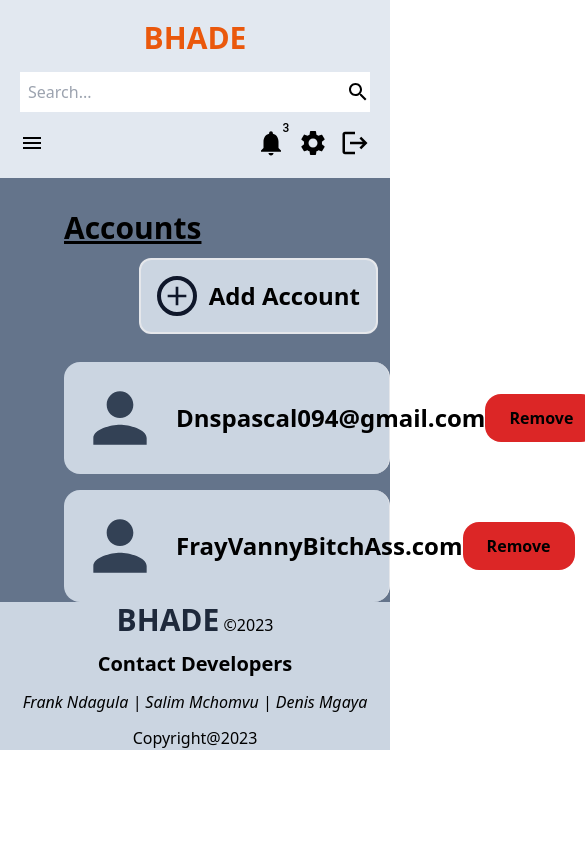
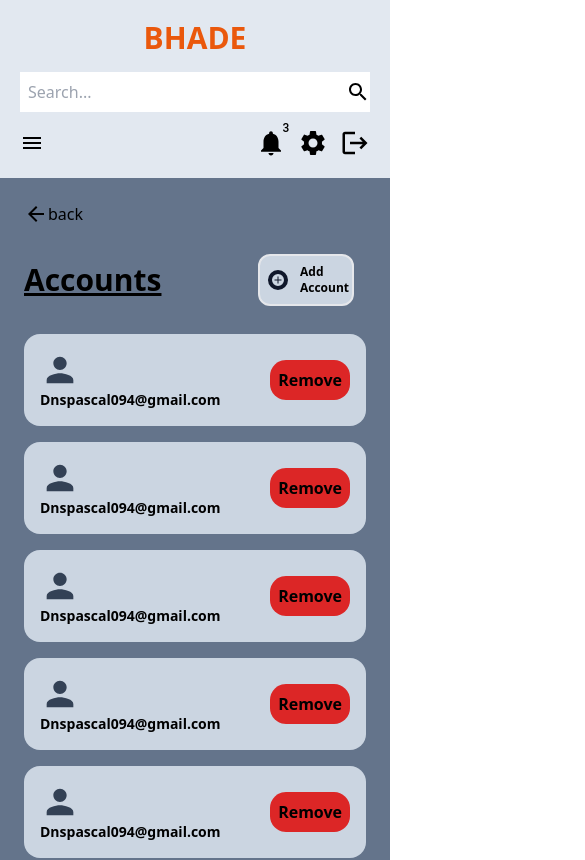
Before and after one commit to Frank-128/bhade, a React (Vite) app: page /accounts in a window 390 px wide. Shown: the top 860 px of the page, 585 px wide, since content can reach past the window. Built offline with nearby package versions, Linux system fonts and the light colour scheme.

Commit message:
Completed responsive design

```diff
--- a/src/App.jsx
+++ b/src/App.jsx
@@ -26,7 +26,7 @@ import AddBlock from "./pages/AddBlock";
 function Skeleton() {
 
   const [isOpen, setIsOpen] = useState(false);
-  const [window, setWindow] = useState(true);
+  const [window23, setWindow23] = useState(false);
   const location = useLocation();
   const routePath = location.pathname.split("/")[1];
   const [activeItem, setActiveItem] = React.useState(routePath || "dashboard");
@@ -35,7 +35,7 @@ function Skeleton() {
   };
   const handleClick = (e) => {
     if (e.target.classList.contains("notify") === false) {
-      setWindow(true);
+      setWindow23(true);
     }
   };
 
@@ -47,8 +47,8 @@ function Skeleton() {
       <Navbar
         isOpen={isOpen}
         handleActive={handleActive}
-        window={window}
-        setWindow={setWindow}
+        window23={window23}
+        setWindow23={setWindow23}
         setIsOpen={setIsOpen}
 
       />
@@ -72,7 +72,7 @@ function Skeleton() {
         </div>
         <div
           className={` ${
-            isOpen ? " basis-9/12  z-10 al:hidden md:block " : "flex-1"
+            isOpen ? " basis-9/12  z-10 al:hidden ml:block " : "flex-1"
           } w-96 skeleton  h-full `}
         >
           <Outlet />
--- a/src/pages/Account.jsx
+++ b/src/pages/Account.jsx
@@ -1,27 +1,60 @@
-import {Person, Add} from '@mui/icons-material'
-export const Account = () =>{
-    return(
-        <div className="pl-16 bg-slate-500 h-full">
-            <p  className="text-3xl text-black pt-8 font-bold underline">Accounts</p>
+import { Person, Add, Apple } from "@mui/icons-material";
+import { Link } from "react-router-dom";
+import { ArrowBack } from "@mui/icons-material";
 
-           <div className="flex justify-end p-3 "> <div className={'border-2 flex p-4 rounded-xl bg-slate-300 gap-3'} ><Add style={{fontSize:"40px"}} className="text-slate-900  rounded-3xl border-4 border-slate-900"/> <p className=" text-2xl font-bold flex justify-center items-center ">Add Account</p></div></div>
+export const Account = () => {
+  return (
+    <div className=" bg-slate-500 h-screen  p-6  w-screen ml:w-full ">
+     <Link to='/settings'>
+         <div className="flex items-center ">
+            <ArrowBack/> back
+         </div>
+         </Link>
+     <div  className="flex pt-4 items-center justify-between ">
+     <p className="text-3xl text-black font-bold underline">Accounts</p>
 
-           <div className='flex justify-between h-28 bg-slate-300 border-r rounded-2xl p-4 mt-4'>
-            <div className="flex">
-            <Person  style={{fontSize:"80px"}} className="text-slate-700"/>
-                <span className='text-2xl font-bold flex items-center ml-4'>Dnspascal094@gmail.com</span>
-           </div>
-               <div className="pt-4"> <button className=" rounded-2xl border-slate-800 w-28 h-12 font-bold bg-red-600 ">Remove</button></div>
+<div className="flex justify-center p-3 ">
+  {" "}
+  <div className={"border-2 flex p-2 ml:w-full w-24 items-center rounded-xl bg-slate-300 gap-3"}>
+    <Add
+      style={{ fontSize: "20px" }}
+      className="text-slate-900  rounded-3xl border-4 border-slate-900"
+    />{" "}
+    <p className=" text-xs sx:text-md ml:text-2xl  font-bold flex justify-center items-center ">
+      Add Account
+    </p>
+  </div>
+</div>
+     </div>
 
-            </div>
-            <div className='flex justify-between h-28 bg-slate-300 border-r rounded-2xl p-4 mt-4'>
-            <div className="flex">
-            <Person  style={{fontSize:"80px"}} className="text-slate-700"/>
-                <span className='text-2xl font-bold flex items-center ml-4'>FrayVannyBitchAss.com</span>
-           </div>
-               <div className="pt-4"> <button className=" rounded-2xl border-slate-800 w-28 h-12 font-bold bg-red-600 ">Remove</button></div>
-
-            </div>
+     <div className='h-3/4 overflow-y-scroll'>
+     {
+        Array(6).fill().map((_,i)=>(
+            <div className="flex   bg-slate-300  rounded-2xl p-4 mt-4 flex-col sx:flex-row justify-between items-center">
+        <div className="flex  flex-col ml:flex-row ">
+          <div className="ml:hidden">
+            <Person
+              style={{ fontSize: "40px" }}
+              className="text-slate-700   "
+            />
+          </div>
+          <div className="al:hidden ml:block">
+            <Person
+              style={{ fontSize: "80px" }}
+              className="text-slate-700 al:hidden ml:block "
+            />
+          </div>
+          <span className="ml:text-2xl al:text-sm  font-bold flex items-center ">
+            Dnspascal094@gmail.com
+          </span>
         </div>
-    )
-}
+        <button className=" rounded-2xl border-slate-800 ml:w-28 p-2 al:w-18  font-bold bg-red-600 ">
+          Remove
+        </button>
+      </div>
+        ))
+     }
+     </div>
+    </div>
+  );
+};
--- a/src/pages/AddBlock.jsx
+++ b/src/pages/AddBlock.jsx
@@ -16,17 +16,17 @@ function AddBlock() {
     }
   return (
     <div className='flex flex-col bg-slate-700 items-center justify-center h-screen'>
-        <div className=' al:w-screen  md:h-2/5 al:h-screen     ml:w-1/3  al:bg-slate-400 ml:bg-slate-300 p-5 ml:rounded-xl flex flex-col justify-center '>
+        <div className=' al:w-screen  ml:h-fit al:h-screen     ml:w-1/3  al:bg-slate-400 ml:bg-slate-300 p-5 ml:rounded-xl flex flex-col justify-center '>
         <span  className='font-bold text-2xl text-center'>Add a new Block</span>
 
         <form onSubmit={handleSubmit} className="">
             <div  className=' flex flex-col m-3'>
                 <label htmlFor="blockNo">Block No</label>
-                <Input id='blockNo' className='outline p-2' name='blockNo'  onChange={handleChange} required type='number' />
+                <Input id='blockNo' className='outline rounded-lg  p-2' name='blockNo'  onChange={handleChange} required type='number' />
             </div>
             <div  className=' flex flex-col m-3'>
                 <label htmlFor="roomNo">Number of rooms</label>
-                <Input id='RoomNo' className='outline p-2' name='roomNo' onChange={handleChange} required type='number' />
+                <Input id='RoomNo' className='outline rounded-lg p-2' name='roomNo' onChange={handleChange} required type='number' />
             </div>
             <div className='flex justify-between  pb-3 px-2'>
             <button type='reset' onClick={()=>{setInputsValue({blockNo:'',roomNo:''});setShow(false)}} className='bg-slate-200 p-4 rounded-lg'>Reset</button>
--- a/src/pages/ChangeEmail.jsx
+++ b/src/pages/ChangeEmail.jsx
@@ -1,8 +1,19 @@
+import { ArrowBack } from "@mui/icons-material"
+import { Link } from "react-router-dom"
+
 export const ChangeEmail = () =>{
     return (
-    <div className='pl-16'>
+    <div className='p-4 h-screen w-screen ml:w-full gap-y-4 flex flex-col'>
+         <Link to='/settings'>
+         <div className="flex items-center ">
+            <ArrowBack/> back
+         </div>
+         </Link>
          <div>
-            A link has been sent to your email account check it to confirm
+            A link has been sent to your email account, check it to confirm.
+            <div>
+                <i className="text-blue-400">Resend Link</i>
+            </div>
          </div>
     </div>
     )
--- a/src/pages/Setting.jsx
+++ b/src/pages/Setting.jsx
@@ -6,17 +6,17 @@ export const Setting=()=>{
     const navigate = useNavigate();
     return(
 
-        <div className={'pl-16 bg-slate-500 h-screen'}>
-            <div className="text-white text-3xl flex gap-2">
+        <div className={' bg-slate-500 h-screen'}>
+            <div className="text-white pl-4 pt-4  items-center al:text-xl ml:text-3xl flex gap-2">
                 <Settings style={{fontSize:"30px"}}  className="mt-1"/>
               <span className="font-bold">Settings</span>
 
             </div>
             <div>
-                <div className=" bg-slate-300 p-4 m-4 border-2 rounded-xl cursor-pointer" onClick={()=>navigate('/changeemail')}> <p className="font-bold text-2xl">Change Email</p></div>
-                <div className=" bg-slate-300 p-4 m-4 border-2 rounded-xl cursor-pointer " onClick={()=>navigate('/changepassword')}>  <p className="font-bold text-2xl">Change Password</p></div>
-                <div className=" bg-slate-300 p-4 m-4 border-2 rounded-xl cursor-pointer"  onClick={()=>navigate('/accounts')}> <p className="font-bold text-2xl">Accounts</p></div>
-                <div className=" bg-slate-300 p-4 m-4 border-2 rounded-xl cursor-pointer " onClick={()=>navigate('/')}> <p className="font-bold text-2xl">Contact Developers</p></div>
+                <div className=" bg-slate-300 p-4 m-4 border-2 rounded-xl cursor-pointer" onClick={()=>navigate('/changeemail')}> <p className="font-bold al:text-lg ml:text-2xl">Change Email</p></div>
+                <div className=" bg-slate-300 p-4 m-4 border-2 rounded-xl cursor-pointer " onClick={()=>navigate('/changepassword')}>  <p className="font-bold al:text-lg ml:text-2xl">Change Password</p></div>
+                <div className=" bg-slate-300 p-4 m-4 border-2 rounded-xl cursor-pointer"  onClick={()=>navigate('/accounts')}> <p className="font-bold al:text-lg ml:text-2xl">Accounts</p></div>
+
             </div>
 
         </div>
```
Also changed, not shown: src/components/Navbar.jsx (+29 -51 lines), src/pages/ChangePassword.jsx (+52 -16 lines).
